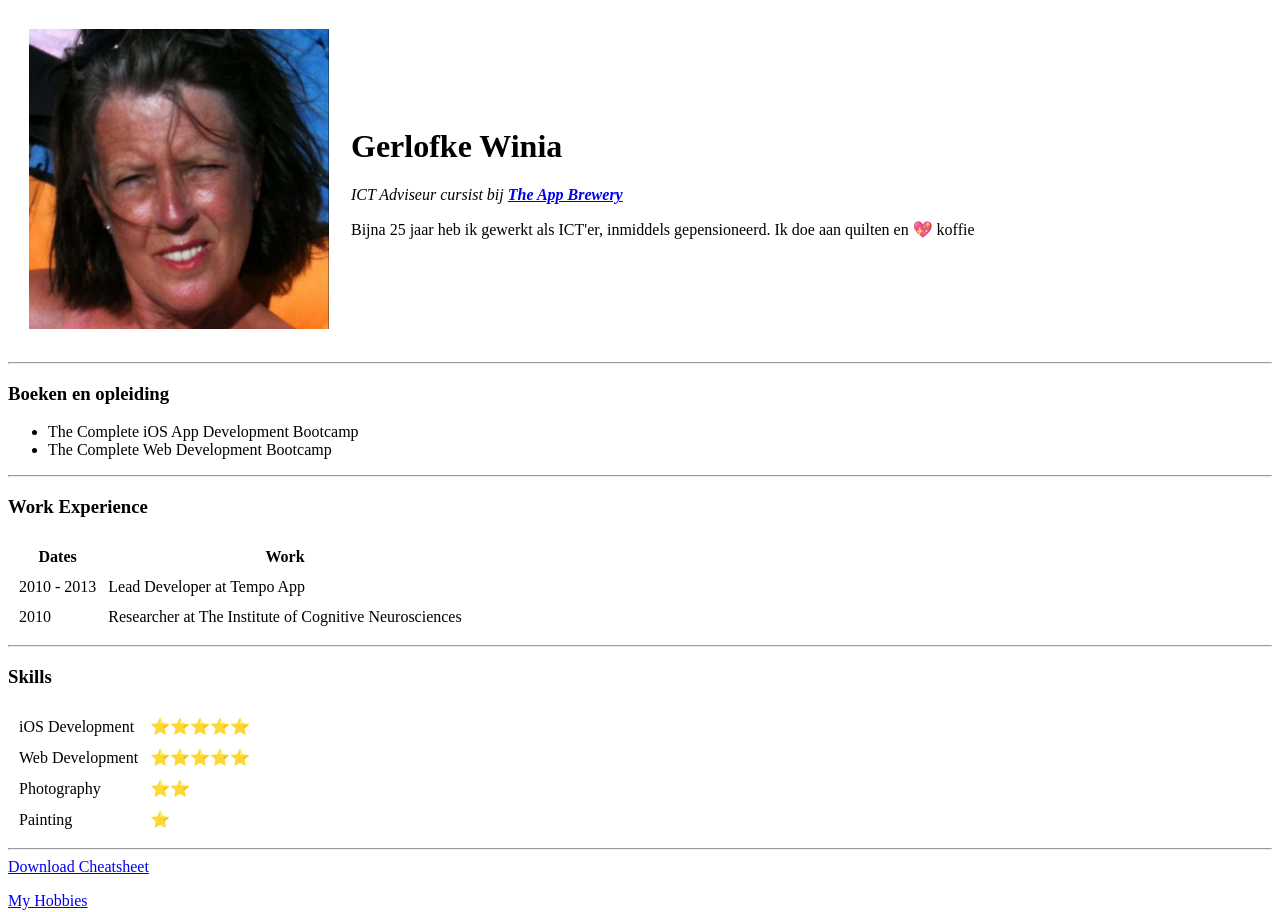
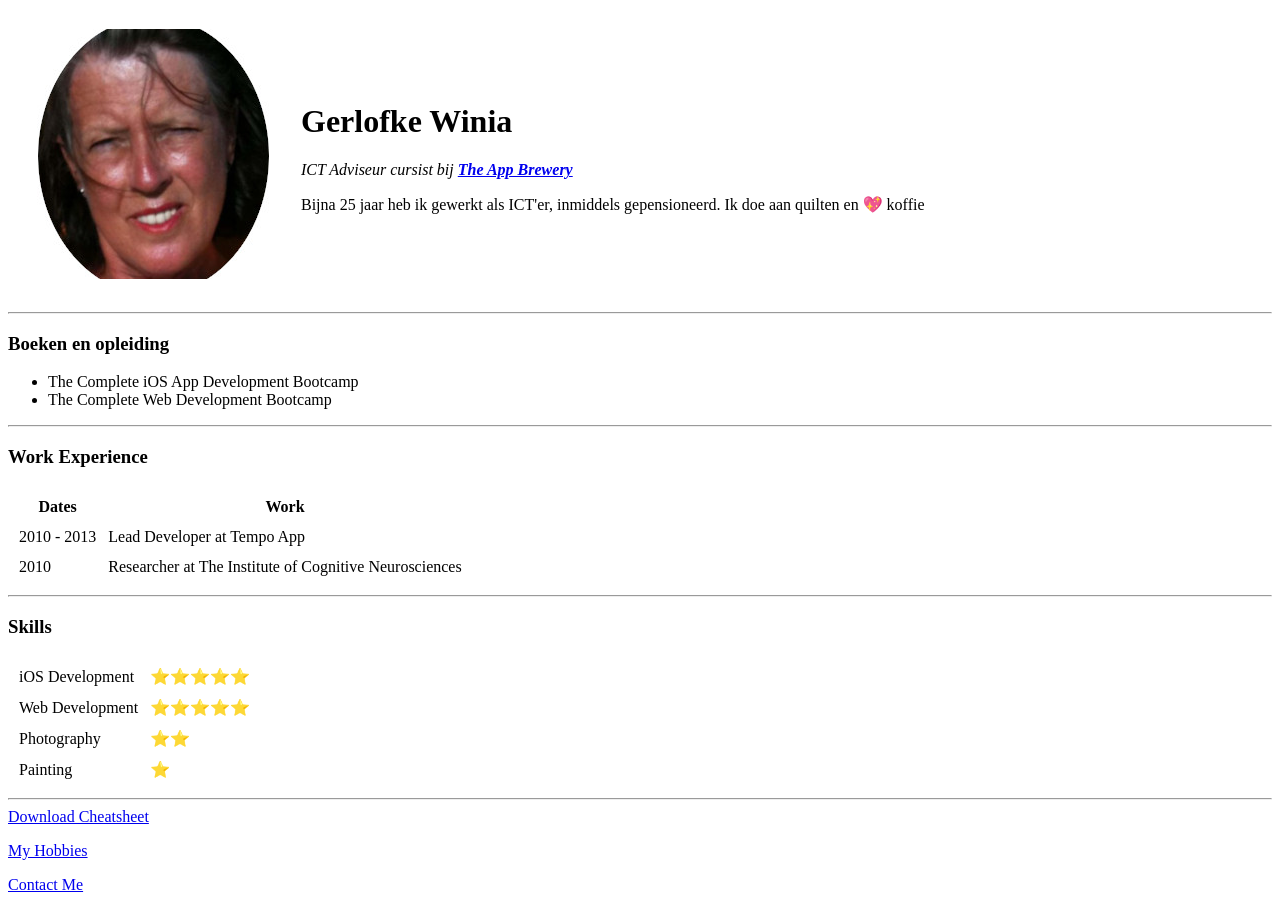
Before and after one commit to Mus-Baillier/cv, a plain HTML site: page index.html in a window 1280 px wide. Shown: the top 912 px of the page. Drawn offline with Linux system fonts and the light colour scheme.

Commit message:
Update index.html

```diff
--- a/index.html
+++ b/index.html
@@ -9,7 +9,7 @@
 <body>
   <table cellspacing="20">
     <tr>
-      <td><img src="images/gerlofke.jpg" alt="profielfoto van gerlofke"></td>
+      <td><img src="images/geena.jpg" alt="profielfoto van gerlofke"></td>
       <td>
         <h1>Gerlofke Winia</h1>
         <p><em>ICT Adviseur cursist bij <strong><a href="https://www.appbrewery.co/">The App Brewery</a></strong></em></p>
```
